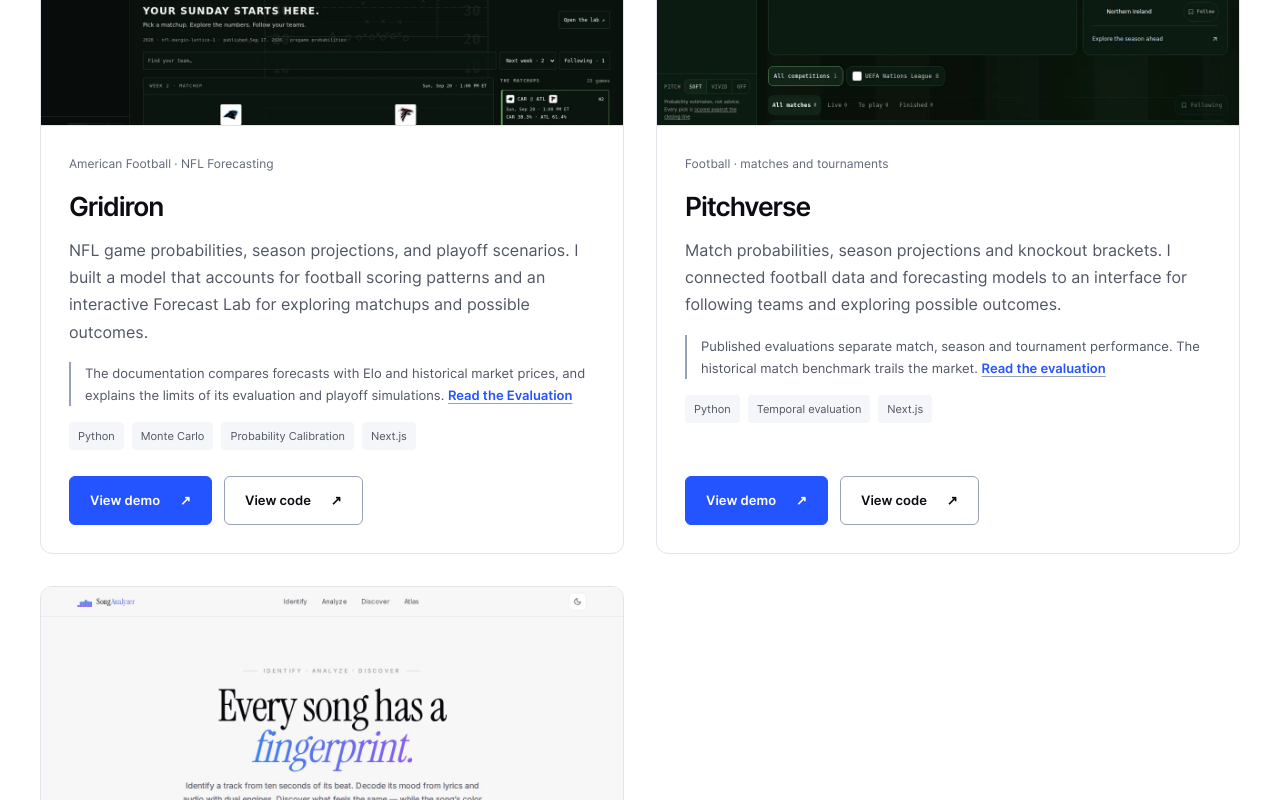
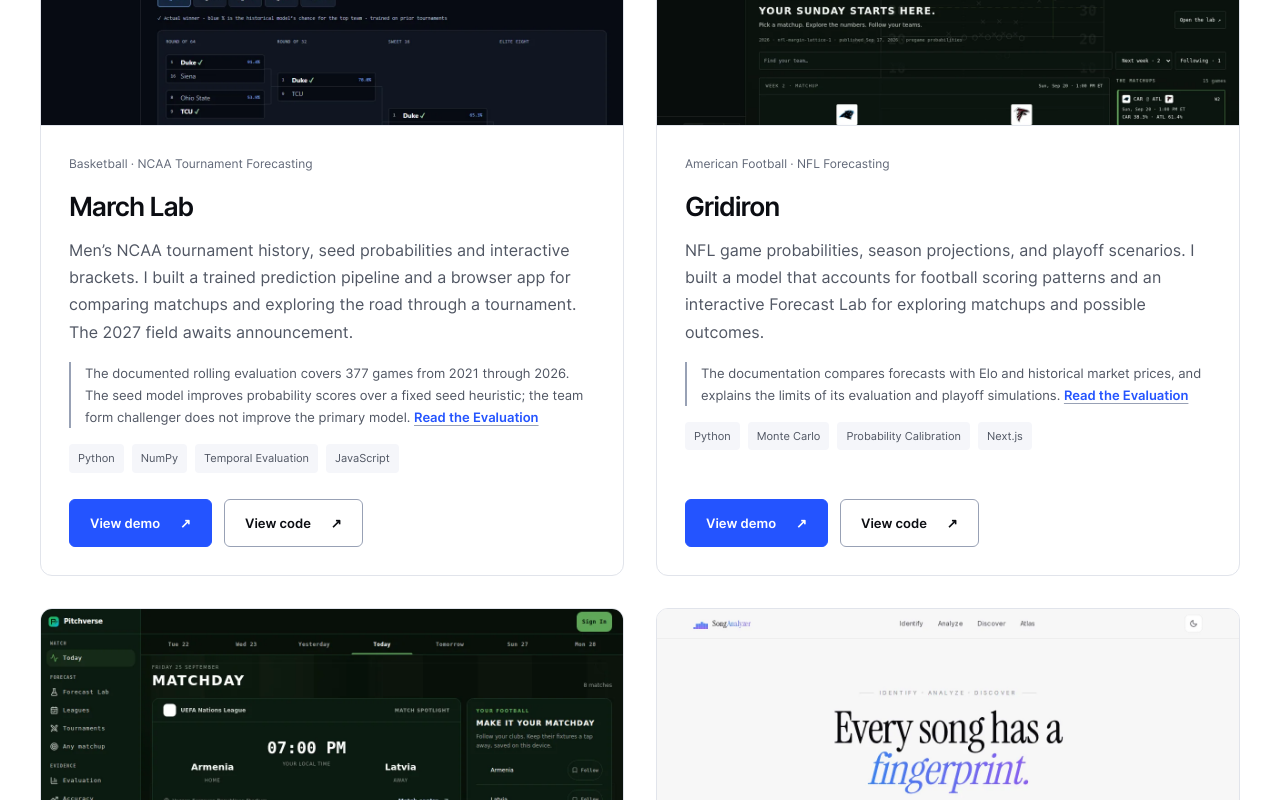
Before and after one commit to roni-altshuler/personal_website, a Next.js app: page /projects in a window 1280 px wide. Shown: the part 1520-2320 px from the top of the page. Built offline with nearby package versions, Linux system fonts and the light colour scheme.

Commit message:
Add March Lab with verified live app and evaluation links
Co-authored-by: Roni Altshuler <213209943+roni-altshuler@users.noreply.github.com>

```diff
--- a/src/data/projects.js
+++ b/src/data/projects.js
@@ -31,6 +31,22 @@
     demo: 'https://nba-predictor-iota.vercel.app',
     evidenceLink: 'https://github.com/roni-altshuler/nba_predictor#measured-state',
     evidenceLabel: 'Read the benchmark',
+  },
+  {
+    name: 'march_madness_predictor',
+    displayName: 'March Lab',
+    category: 'Basketball · NCAA Tournament Forecasting',
+    description:
+      'Men’s NCAA tournament history, seed probabilities and interactive brackets. I built a trained prediction pipeline and a browser app for comparing matchups and exploring the road through a tournament. The 2027 field awaits announcement.',
+    evidence:
+      'The documented rolling evaluation covers 377 games from 2021 through 2026. The seed model improves probability scores over a fixed seed heuristic; the team form challenger does not improve the primary model.',
+    methods: ['Python', 'NumPy', 'Temporal Evaluation', 'JavaScript'],
+    image: '/projects/march-lab.webp',
+    imageAlt: 'March Lab live men’s NCAA tournament app showing the historical bracket and model probabilities',
+    link: 'https://github.com/roni-altshuler/march_madness_predictor',
+    demo: 'https://roni-altshuler.github.io/march_madness_predictor/',
+    evidenceLink: 'https://github.com/roni-altshuler/march_madness_predictor#measured-prediction-record',
+    evidenceLabel: 'Read the Evaluation',
   },
   {
     name: 'nfl_predictor',
```
Also changed, not shown: public/projects/README.md, public/projects/march-lab.webp (added), 1 other file (tests, documents, lock files or other folders).
